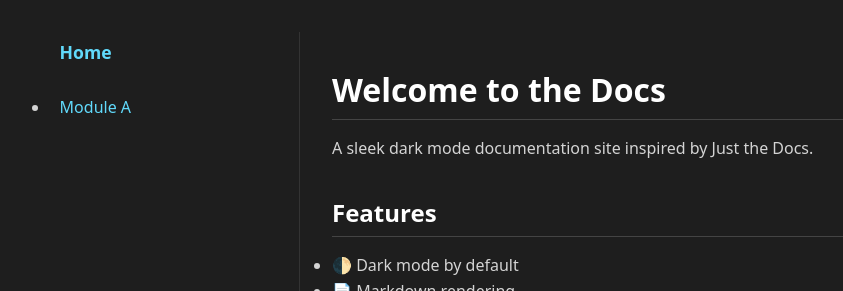
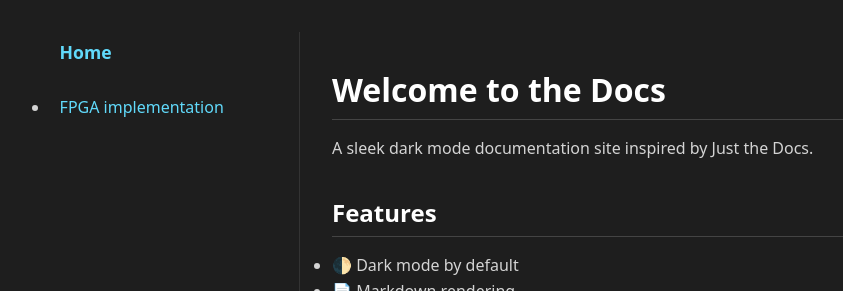
Before and after one commit to Vyndicta/Celestial, a Jekyll site: the page built from docs/index.md, in a window 1280 px wide. Shown: the top 291 px of the page, without its empty margins (72-915 px from the left). Built offline with Jekyll 4.4.1, drawn with Linux system fonts in a browser that asks for light colours.

Commit message:
Basic website

```diff
--- a/docs/FPGA.md
+++ b/docs/FPGA.md
@@ -1,6 +1,6 @@
 ---
 layout: default
-title: Module A
+title: FPGA implementation
 ---
 
 # Module A
--- a/docs/assets/style.css
+++ b/docs/assets/style.css
@@ -43,6 +43,7 @@ body {
 }
 
 .sidebar a:hover, .sidebar a:focus, .sidebar a:active {
+  background-color: #3a3a3a; /* Add this line to restore hover background */
   text-decoration: none !important;
 }
 
```
